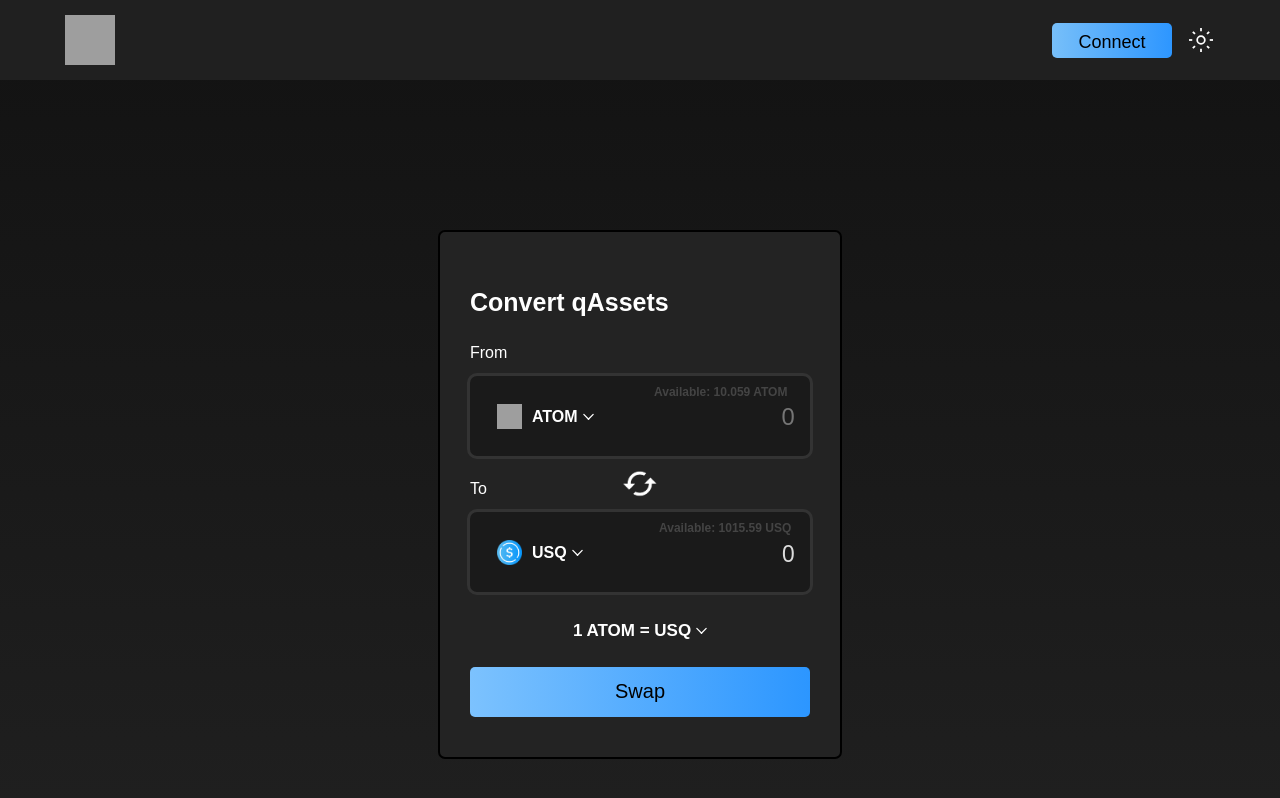
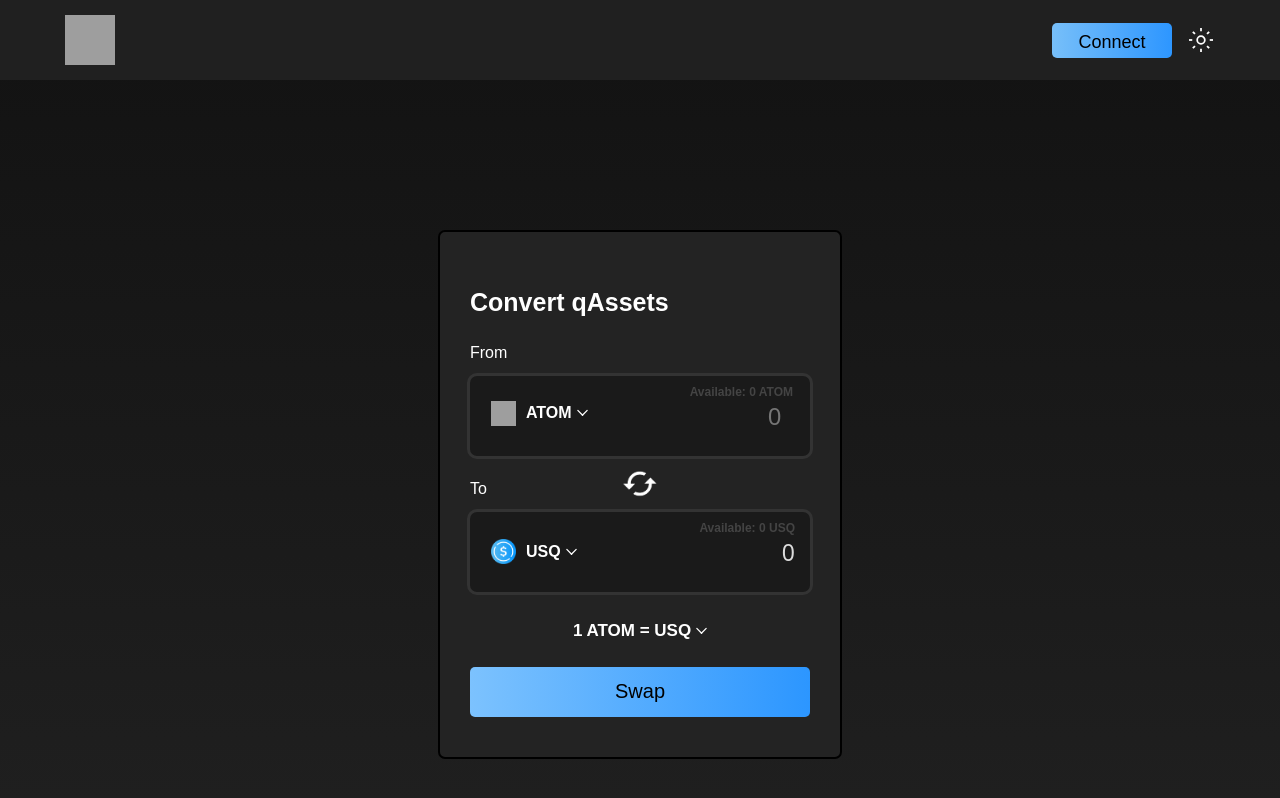
Before and after one commit to QubeLedger/minter-frontend, a React (Create React App) app: page / in a window 1280 px wide. Built offline with nearby package versions, Linux system fonts and the light colour scheme; no server answers; grey boxes are pictures that could not be loaded; a web font is replaced by a local one.

Commit message:
feat: add balance
Co-authored-by: Konstantin <konstantin@quadrate.org>

```diff
--- a/src/components/Balance/BalanceFrom.tsx
+++ b/src/components/Balance/BalanceFrom.tsx
@@ -2,31 +2,15 @@ import styled from 'styled-components'
 import { BalanceButtonFrom } from '../Buttons/BalanceButton/BalanceButtonFrom'
 
 const BalanceText = styled.div`
+    width: 100%;
     font-family: 'Metropolis', sans-serif;
-    text-align: center;
+    text-align: right;
     font-weight: 600;
     font-size: 17px;
-    position: absolute;
+
     margin-top: -50px;
-    margin-left: 178px;
-    @media (max-width: 500px){
-        margin-left: 250px;
-    }
-    @media (max-width: 460px){
-        margin-left: 235px;
-    }
-    @media (max-width: 425px){
-        margin-left: 210px;
-    }
-    @media (max-width: 395px){
-        margin-left: 180px;
-    }
-    @media (max-width: 375px){
-        margin-left: 165px;
-    }
-    @media (max-width: 340px){
-        margin-left: 130px;
-    }
+    margin-left: -100%;
+    padding-right: 11px;
 `
 
 
--- a/src/components/Balance/BalanceTo.tsx
+++ b/src/components/Balance/BalanceTo.tsx
@@ -6,27 +6,9 @@ const BalanceText = styled.div`
     text-align: center;
     font-weight: 600;
     font-size: 17px;
-    position: absolute;
     margin-top: -50px;
-    margin-left: 183px;
-    @media (max-width: 500px){
-        margin-left: 240px;
-    }
-    @media (max-width: 440px){
-        margin-left: 225px;
-    }
-    @media (max-width: 425px){
-        margin-left: 220px;
-    }
-    @media (max-width: 395px){
-        margin-left: 188px;
-    }
-    @media (max-width: 375px){
-        margin-left: 175px;
-    }
-    @media (max-width: 340px){
-        margin-left: 138px;
-    }
+    margin-left: -300px;
+    padding-right: 15px;
 `
 
 
--- a/src/components/Buttons/BalanceButton/BalanceButtonFrom.tsx
+++ b/src/components/Buttons/BalanceButton/BalanceButtonFrom.tsx
@@ -1,4 +1,9 @@
 import styled from 'styled-components'
+import { useState } from "react";
+import { useWallet } from '../../../hooks/useWallet'
+import { useTokenFrom } from '../../../hooks/useTokenFrom'
+import { TOKEN_INFO_QASSET, TOKEN_INFO_COLLATERAL } from '../../../constants'
+import { QUBE_TESTNET_INFO } from '../../../constants'
 
 const ButtonBalance = styled.button`
    width: 100%;
@@ -11,18 +16,36 @@ const ButtonBalance = styled.button`
    font-size: 12px;
    color: #444;
    outline: none;
+   text-align: right;
 `
 
 const BalanceText = styled.a`
     font-size: 12px;
-    text-align: right;
 `
 
+async function getBalance(address: string, restUrl: string, denom: string, dec: number): Promise<string> {
+    let res = await fetch(restUrl + `/cosmos/bank/v1beta1/balances/${address}`)
+    let balanceJson = await res.json()
+    let balanceArray = balanceJson.balances
+    let balance = balanceArray.find((bal: any) => bal.denom == denom)
+    console.log(Number(balance.amount) / dec)
+    return (Number(balance.amount) / (10 ** dec)).toFixed(3)
+}
+
 export const BalanceButtonFrom = () => {
-    let balance: number = 0;
+    const [ wallet, s ] = useWallet();
+    const [tokenFrom, _] = useTokenFrom();
+    const [balance, setBalance] = useState('0');
+
+    if (wallet.init == true) {
+        let tokens = tokenFrom.type == "collateral" ? TOKEN_INFO_COLLATERAL : TOKEN_INFO_QASSET;
+        let tokenInfo = tokens.find((token) => token.Base == tokenFrom.base)
+        getBalance(wallet.wallet.bech32Address, QUBE_TESTNET_INFO.rest, String(tokenInfo?.Denom), Number(tokenInfo?.Decimals)).then(price => setBalance(price))
+    }
+
     return(
         <ButtonBalance>
-            <BalanceText>Available: 10.059 ATOM</BalanceText>
+            <BalanceText>Available: {balance} {tokenFrom.base}</BalanceText>
         </ButtonBalance>
     )
 }
--- a/src/components/Buttons/BalanceButton/BalanceButtonTo.tsx
+++ b/src/components/Buttons/BalanceButton/BalanceButtonTo.tsx
@@ -1,4 +1,9 @@
 import styled from 'styled-components'
+import { useState } from "react";
+import { useWallet } from '../../../hooks/useWallet'
+import { useTokenTo } from '../../../hooks/useTokenTo'
+import { TOKEN_INFO_QASSET, TOKEN_INFO_COLLATERAL } from '../../../constants'
+import { QUBE_TESTNET_INFO } from '../../../constants'
 
 const ButtonBalance = styled.button`
    width: 100%;
@@ -11,6 +16,7 @@ const ButtonBalance = styled.button`
    font-size: 12px;
    color: #444;
    outline: none;
+   padding: 0;
 `
 
 const BalanceText = styled.a`
@@ -18,10 +24,28 @@ const BalanceText = styled.a`
     text-align: right;
 `
 
+async function getBalance(address: string, restUrl: string, denom: string, dec: number): Promise<string> {
+    let res = await fetch(restUrl + `/cosmos/bank/v1beta1/balances/${address}`)
+    let balanceJson = await res.json()
+    let balanceArray = balanceJson.balances
+    let balance = balanceArray.find((bal: any) => bal.denom == denom)
+    console.log(Number(balance.amount) / dec)
+    return (Number(balance.amount) / (10 ** dec)).toFixed(3)
+}
+
 export const BalanceButtonTo = () => {
+    const [ wallet, s ] = useWallet();
+    const [tokenTo, _] = useTokenTo();
+    const [balance, setBalance] = useState('0');
+
+    if (wallet.init == true) {
+        let tokens = tokenTo.type == "collateral" ? TOKEN_INFO_COLLATERAL : TOKEN_INFO_QASSET;
+        let tokenInfo = tokens.find((token) => token.Base == tokenTo.base)
+        getBalance(wallet.wallet.bech32Address, QUBE_TESTNET_INFO.rest, String(tokenInfo?.Denom), Number(tokenInfo?.Decimals)).then(price => setBalance(price))
+    }
     return(
         <ButtonBalance>
-            <BalanceText>Available: 1015.59 USQ</BalanceText>
+            <BalanceText>Available: {balance} {tokenTo.base}</BalanceText>
         </ButtonBalance>
     )
 }
--- a/src/components/Buttons/InfoButton/InfoButton.tsx
+++ b/src/components/Buttons/InfoButton/InfoButton.tsx
@@ -52,7 +52,7 @@ export const InfoButton = () => {
 
     getPrice(tokenFrom, price, tokenTo).then(price => setPrice(price))
     return(
-        <ButtonInfoMain id="open">
+        <ButtonInfoMain>
             1 {tokenFrom.base} = {price} {tokenTo.base}
             <InfoImg src={ArrowSvg}></InfoImg>
         </ButtonInfoMain>
--- a/src/components/Buttons/PopupButtons/PopupFromButton/PopupFromButton.tsx
+++ b/src/components/Buttons/PopupButtons/PopupFromButton/PopupFromButton.tsx
@@ -10,11 +10,8 @@ const PopupChangeFromToken = styled.button`
     outline: none;
     margin-left: 15px;
     background-color: transparent;
+    padding: 0;
 `
-
-
-
-
 
 export const PopupFromButton = () => {
     return(
--- a/src/components/Buttons/PopupButtons/PopupToButton/PopupToButton.tsx
+++ b/src/components/Buttons/PopupButtons/PopupToButton/PopupToButton.tsx
@@ -8,6 +8,8 @@ const PopupChangeToToken = styled.button`
     outline: none;
     margin-left: 15px;
     background-color: transparent;
+    padding: 0;
+    text-align: right;
 `
 
 export const PopupToButton = () => {
--- a/src/components/Fields/FromField/FromField.tsx
+++ b/src/components/Fields/FromField/FromField.tsx
@@ -30,13 +30,20 @@ const FromFieldText = styled.a`
    font-size: 16px;
 `
 
+const Down = styled.div`
+    display: flex;
+    width: 100%;
+`
+
 export const FromField = () => {
     return(
             <ConvertFrom>
                 <FromFieldText>From</FromFieldText>
+                <Down>
+                    <PopupSelectFromToken></PopupSelectFromToken>
+                    <InputAmount></InputAmount>
+                </Down>
                 <BalanceFrom></BalanceFrom>
-                <PopupSelectFromToken></PopupSelectFromToken>
-                <InputAmount></InputAmount>
             </ConvertFrom>
     )
 }
--- a/src/components/Fields/ToField/ToField.tsx
+++ b/src/components/Fields/ToField/ToField.tsx
@@ -18,18 +18,17 @@ const ConvertTo = styled.div `
 `
 
 const ToFieldOutputAmount = styled.div`
-    width:65%;
+    width: 100%;
     height:100%;
     background: transparent;
     color: rgb(220,220,220);
     text-align: right;
     font-size: 23px;
-    padding-right: 15px;
-    padding-top:50px;
+    margin-right: 15px;
     font-family: system-ui, -apple-system,
-     BlinkMacSystemFont, 'Segoe UI', Roboto,
-     Oxygen, Ubuntu, Cantarell, 'Open Sans',
-     'Helvetica Neue', sans-serif;
+    BlinkMacSystemFont, 'Segoe UI', Roboto,
+    Oxygen, Ubuntu, Cantarell, 'Open Sans',
+    'Helvetica Neue', sans-serif;
 `
 
 const ToFieldText = styled.a`
@@ -43,17 +42,22 @@ const ToFieldText = styled.a`
    font-family: 'Metropolis', sans-serif;
    font-size: 16px;
 `
-
+const Down = styled.div`
+    display: flex;
+    align-items: center;
+    justify-content: center;
+    width: 100%;
+`
 
 export const ToField = () => {
     return(
         <ConvertTo>
             <ToFieldText>To</ToFieldText>
+            <Down>
+                <PopupSelectToToken></PopupSelectToToken>
+                <ToFieldOutputAmount>0</ToFieldOutputAmount>
+            </Down>
             <BalanceTo></BalanceTo>
-            <PopupSelectToToken></PopupSelectToToken>
-            <ToFieldOutputAmount>
-                0
-            </ToFieldOutputAmount>
         </ConvertTo>
     )
 }
--- a/src/components/Input/InputAmount.tsx
+++ b/src/components/Input/InputAmount.tsx
@@ -1,7 +1,7 @@
 import styled from 'styled-components'
 
 const FromInputAmount = styled.input`
-    width:50%;
+    width: 100%;
     height: 100%;
     background: transparent;
     border: none;
@@ -9,6 +9,7 @@ const FromInputAmount = styled.input`
     color: rgb(220,220,220);
     font-size: 24px;
     padding-right: 15px;
+    margin-right: 8px;
     outline-width: 0;
     font-family: system-ui, -apple-system, BlinkMacSystemFont, 'Segoe UI', Roboto, Oxygen, Ubuntu, Cantarell, 'Open Sans', 'Helvetica Neue', sans-serif;
 `
--- a/src/components/Popup/PopupFrom/PopupSelectFromToken.tsx
+++ b/src/components/Popup/PopupFrom/PopupSelectFromToken.tsx
@@ -2,7 +2,7 @@ import styled from 'styled-components'
 import { PopupFromButton } from '../../Buttons/PopupButtons/PopupFromButton/PopupFromButton'
 
 const PopupSelectTokenFrom = styled.div`
-    width:30%;
+
     height:100%;
     display: flex;
     justify-content:space-between;
```
